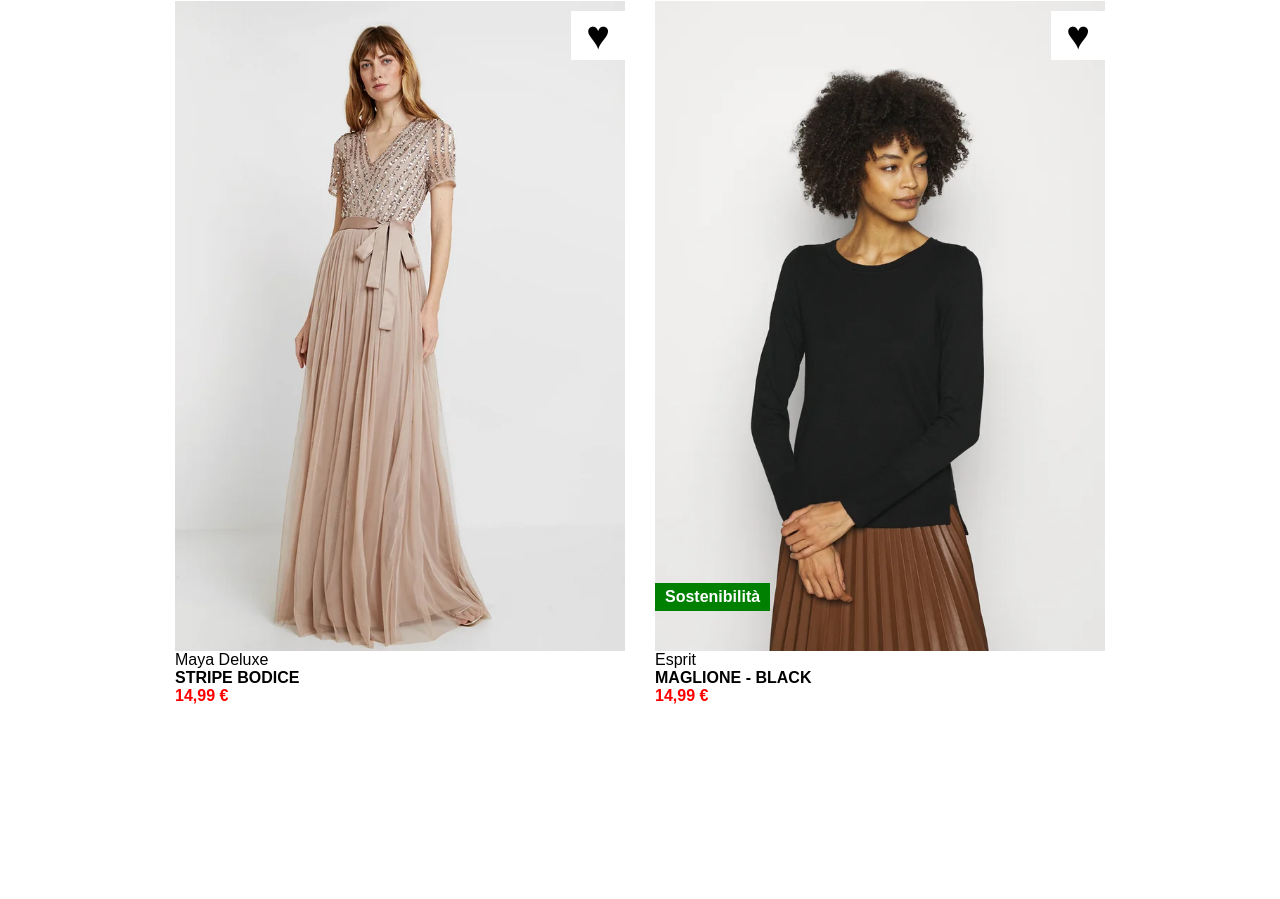
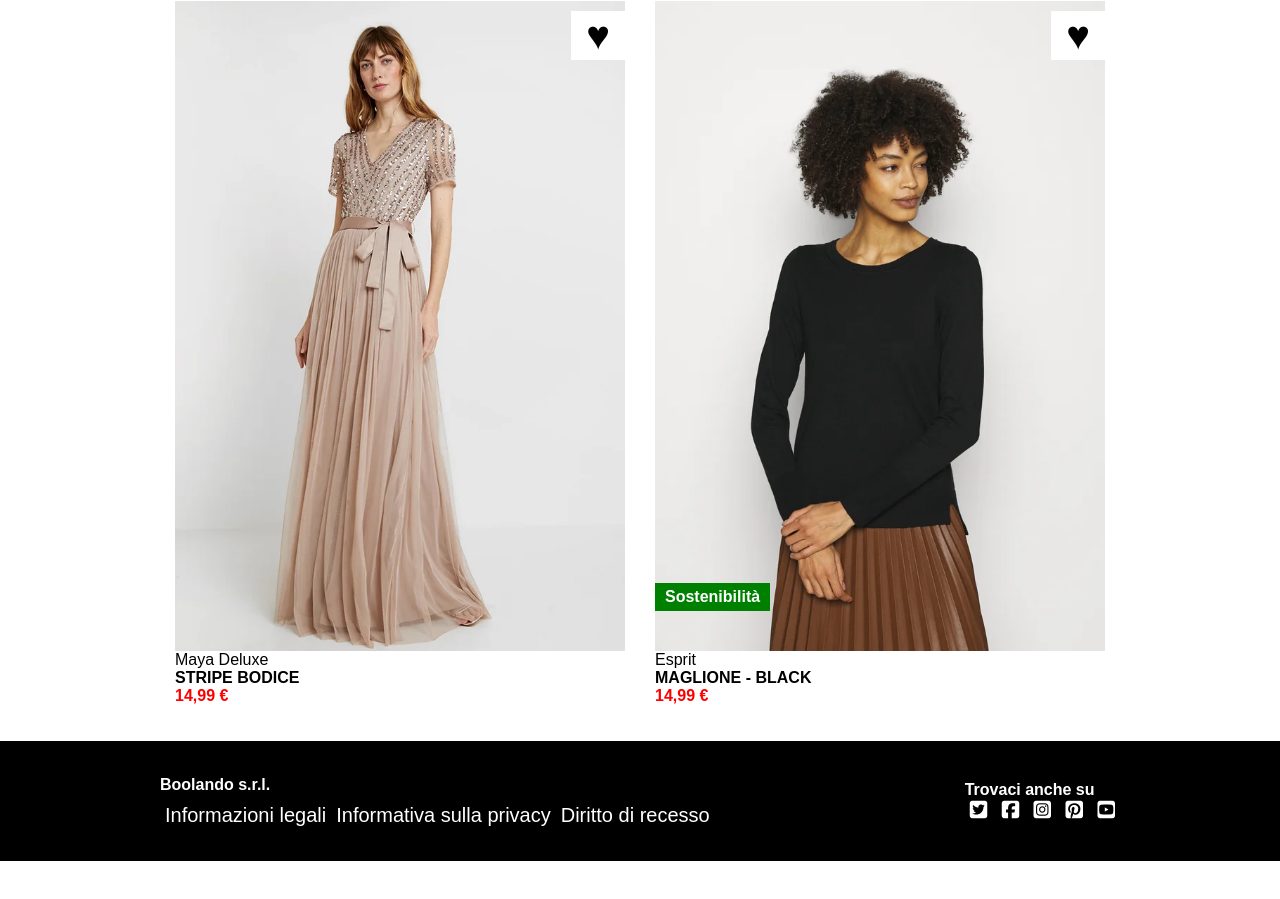
Before and after one commit to ValerioCani/html-css-boolando, a plain HTML site: page index.html in a window 1280 px wide. Shown: the part 1599-2498 px from the top of the page. Drawn offline with Linux system fonts and the light colour scheme.

Commit message:
fine footer

```diff
--- a/css/style.css
+++ b/css/style.css
@@ -24,6 +24,12 @@ body{
     color: #fff;
 }
 
+a{
+    color: #fff;
+    padding: 5px;
+    text-decoration: none;
+}
+
 /* regole header */
 
 header{
@@ -31,7 +37,7 @@ header{
     background-color: #FF6900;
     box-shadow: 0 0 5px 0 #000;
     position: fixed;
-    z-index: 999;
+    z-index: 19;
     top: 0;
     left: 0;
     width: 100%;
@@ -51,10 +57,7 @@ nav ul{
 }
 
 header ul a{
-    color: #fff;
     font-weight: 700;
-    padding: 5px;
-    text-decoration: none;
 }
 
 /* regole header centro */
@@ -91,9 +94,11 @@ main{
 .container{
     max-width: 75%;
     margin: auto;
+}
+
+main .container{
     flex-wrap: wrap;
     justify-content: space-around;
-
 }
 
 .card{
@@ -179,3 +184,35 @@ section:hover .img2{
     text-decoration: line-through;
     margin-left: 10px;
 }
+
+/* regole di footer */
+
+footer{
+    height: 120px;
+    background-color: #000;
+}
+
+footer .container{
+    height: 100%;
+    justify-content: space-between;
+    align-items: center;
+}
+
+footer ul{
+    list-style: none;
+    height: 100%;
+}
+
+footer li{
+    margin-top: 10px;
+}
+footer a{
+    font-size: 20px;
+    margin-top: 10px;
+}
+
+
+ /* .buggone{
+    height: 440px;
+    background-color: #FF6900;
+} */
--- a/index.html
+++ b/index.html
@@ -145,8 +145,29 @@
         </main>
 
         <footer>
+            <div class="container flex fffont">
+                <div>
+                    <p><strong> Boolando s.r.l.</strong></p>
+                    <ul class="flex">
+                        <li><a href="#">Informazioni legali</a></li>
+                        <li><a href="#">Informativa sulla privacy</a></li>
+                        <li><a href="#">Diritto di recesso</a></li>
+                    </ul>
+                </div>
+                <div>
+                    <p><strong>Trovaci anche su</strong></p>
+                    <p>
+                        <a href="#"><i class="fa-brands fa-twitter-square"></i></a>
+                        <a href="#"><i class="fa-brands fa-facebook-square"></i></a>
+                        <a href="#"><i class="fa-brands fa-instagram-square"></i></a>
+                        <a href="#"><i class="fa-brands fa-pinterest-square"></i></a>
+                        <a href="#"><i class="fa-brands fa-youtube-square"></i></a>
+                    </p>
+                </div>
+            </div>
+        </footer>
 
-        </footer>
+        <div class="buggone"></div>
 
     </body>
 </html>
```
